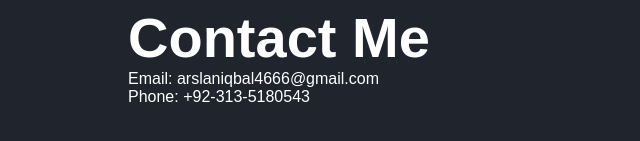
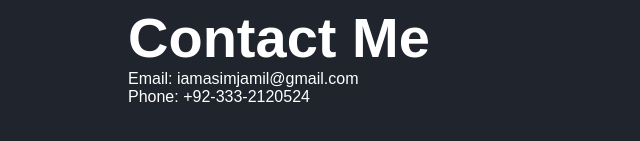
Before and after one commit to Asim-Jamil/My-Portfolio, a plain HTML site: page contact.html in a window 1280 px wide. Shown: the part 449-590 px from the top of the page, 0-640 px from the left. Drawn offline with Linux system fonts and the light colour scheme.

Commit message:
Update contact.html

```diff
--- a/contact.html
+++ b/contact.html
@@ -23,8 +23,8 @@
   <section class="home">
     <div class="home-content">
       <h1>Contact Me</h1>
-      <p>Email: arslaniqbal4666@gmail.com</p>
-      <p>Phone: +92-313-5180543</p>
+      <p>Email: iamasimjamil@gmail.com</p>
+      <p>Phone: +92-333-2120524 </p>
     </div>
   </section>
 <!-- <script src="https://cdn.jsdelivr.net/npm/typed.js@2.0.12"></script> -->
```
